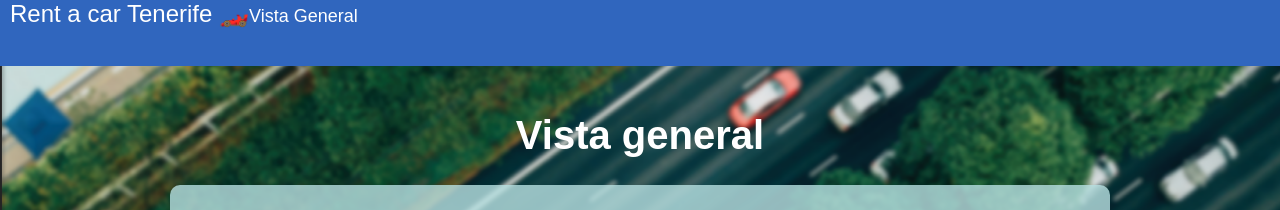
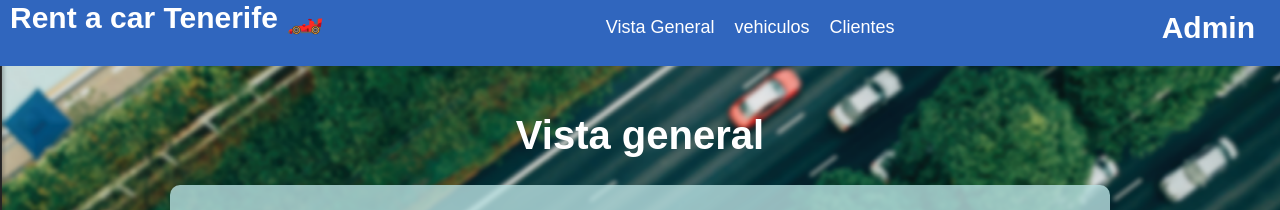
Before and after one commit to joelmunu/ProyectoITG2DAM-Joel-Manuel, a React (Create React App) app in the folder admin-screen/: page / in a window 1280 px wide. Shown: the top 210 px of the page. Built offline with nearby package versions, Linux system fonts and the light colour scheme; no server answers.

Commit message:
feat: Modificacion del header

```diff
--- a/admin-screen/src/components/header/Header.jsx
+++ b/admin-screen/src/components/header/Header.jsx
@@ -3,9 +3,18 @@ const Header = () => {
   return (
     <div className="HeaderContainer">
       <nav>
-        <div className="">
-          <span className="title">Rent a car Tenerife 🏎️</span>
-          <a href="/VistaGeneral">Vista General</a>
+        <div className="header-content">
+          <div className="left-section">
+            <span className="title">Rent a car Tenerife 🏎️</span>
+          </div>
+          <div className="nav-links">
+            <a href="/VistaGeneral">Vista General</a>
+            <a href="/Vehiculos">vehiculos</a>
+            <a href="/Clientes">Clientes</a>
+          </div>
+          <div className="right-section">
+            <span className="title2">Admin</span>
+          </div>
         </div>
       </nav>
     </div>
--- a/admin-screen/src/styles/Header.css
+++ b/admin-screen/src/styles/Header.css
@@ -1,4 +1,3 @@
-/* styles.css */
 .HeaderContainer {
   width: 100%;
   height: 66px;
@@ -6,14 +5,34 @@
   background-color: #3066be;
 }
 
-.title {
-  margin-left: 10px;
-  font-size: 24px;
-  color: #ffff;
+.header-content {
+  display: flex;
+  justify-content: space-between;
+  align-items: center;
+  padding: 0 10px; /* Ajusta el espacio alrededor del contenido */
+}
+
+.left-section,
+.right-section {
+  display: flex;
+  align-items: center;
+}
+
+.nav-links {
+  display: flex;
 }
 
 a {
   color: #ffff;
   font-size: 18px;
   text-decoration: none;
+  padding: 10px;
 }
+
+.title,
+.title2 {
+  font-size: 30px;
+  color: #ffff;
+  font-weight: bold;
+  margin-right: 15px; /* Ajusta el espacio entre el texto y los enlaces */
+}
--- a/admin-screen/src/styles/VgTable.css
+++ b/admin-screen/src/styles/VgTable.css
@@ -22,7 +22,7 @@ body {
 
 /* Estilos para el contenedor de la tabla */
 .table-container {
-  background-color: rgba(184, 225, 227, 0.8); /* Fondo translúcido */
+  background-color: hsla(183, 43%, 81%, 0.8); /* Fondo translúcido */
   border-radius: 10px; /* Bordes redondeados */
   padding: 20px; /* Espacio alrededor de la tabla */
   width: 900px;
```
Also changed, not shown: 2 other files (tests, documents, lock files or other folders).
